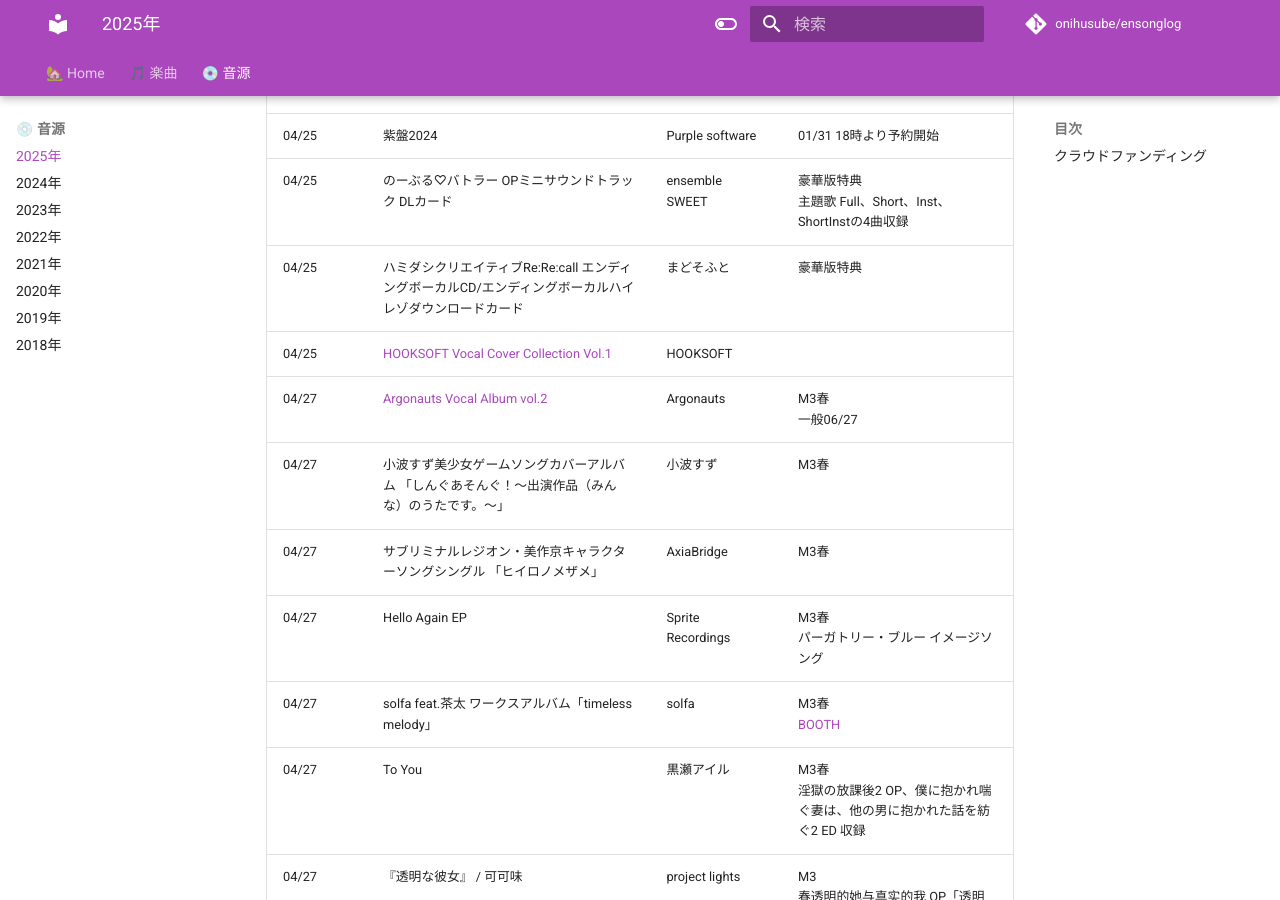
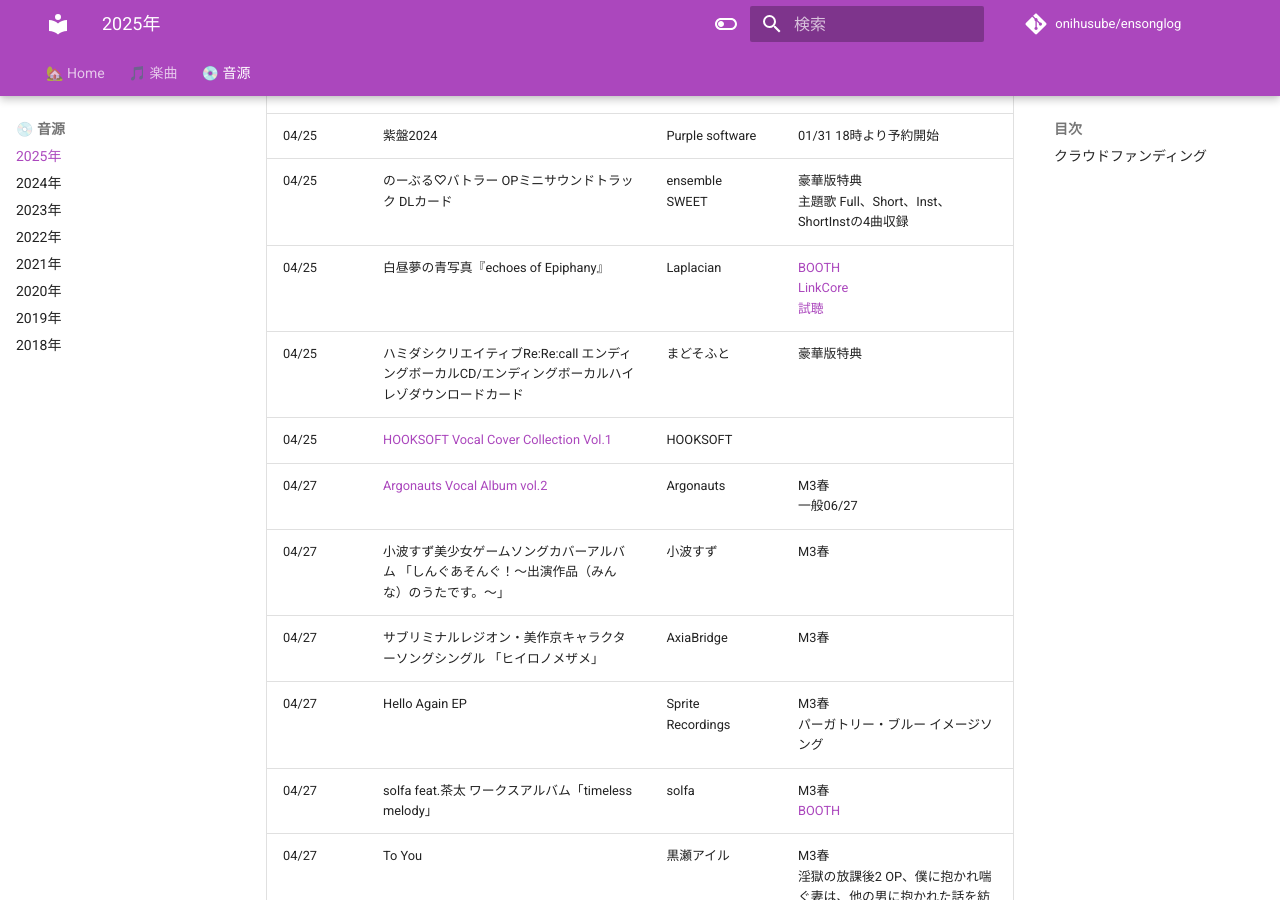
Before and after one commit to onihusube/ensonglog, an MkDocs documentation site: the page built from docs/2025/音源.md, in a window 1280 px wide and 900 px high, scrolled down 3771 px. Built offline with MkDocs 1.6.1 and Material for MkDocs 9.7.7, drawn with Linux system fonts in a browser that asks for light colours; comment, search, counter and statistics services are not loaded.

Commit message:
echoes of Epiphany 追加

```diff
--- a/docs/2025/音源.md
+++ b/docs/2025/音源.md
@@ -65,6 +65,7 @@
 | 04/25 | すれ違う兄妹の壊れる倫理観 主題歌マキシシングル | CloverGAME | 特典音源付き版特典 |
 | 04/25 | 紫盤2024 | Purple software | 01/31 18時より予約開始 |
 | 04/25 | のーぶる♡バトラー OPミニサウンドトラック DLカード | ensemble SWEET | 豪華版特典 </br> 主題歌 Full、Short、Inst、ShortInstの4曲収録 |
+| 04/25 | 白昼夢の青写真『echoes of Epiphany』 | Laplacian | [BOOTH](https://laplacian.booth.pm/items/6803423) </br> [LinkCore](https://linkco.re/QGZ6HsS6) </br> [試聴](https://www.youtube.com/playlist?list=OLAK5uy_l_66yvG0C13sHWy_Q9CZ0k9cNTa5aZIF4) |
 | 04/25 | ハミダシクリエイティブRe:Re:call エンディングボーカルCD/エンディングボーカルハイレゾダウンロードカード | まどそふと | 豪華版特典 |
 | 04/25 | [HOOKSOFT Vocal Cover Collection Vol.1](./音源個別/HOOKSOFT%20Vocal%20Cover%20Collection%20Vol.1.md) | HOOKSOFT |  |
 | 04/27 | [Argonauts Vocal Album vol.2](./音源個別/Argonauts%20Vocal%20Album%20vol.2.md) | Argonauts | M3春 </br> 一般06/27 |
```
